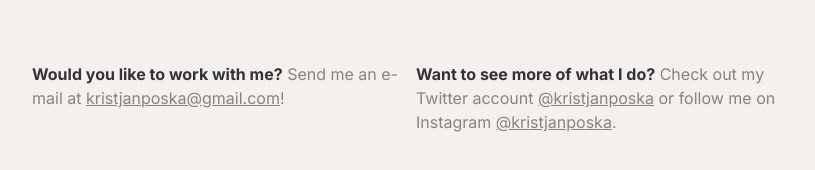
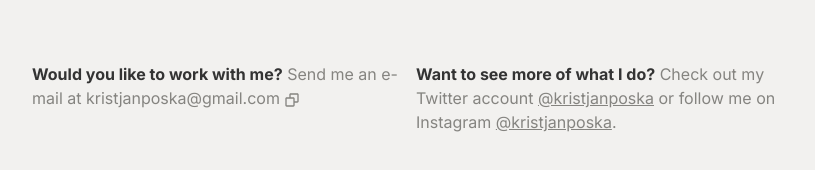
Before and after one commit to pxska/portfolio, a Next.js app: page / in a window 1280 px wide. Shown: the part 1618-1788 px from the top of the page, without its empty margins (232-1047 px from the left). Built offline with nearby package versions, Linux system fonts and the light colour scheme.

Commit message:
Update description & add copy to clipboard for e-mail

```diff
--- a/src/pages/_app.js
+++ b/src/pages/_app.js
@@ -12,7 +12,7 @@ export default function App({Component, pageProps}) {
   return (
     <>
       <Head>
-        <title>Kristjan Poska</title>
+        <title>Kristjan Poska ~ Design Engineer</title>
 
         <link
           rel="icon"
@@ -30,7 +30,7 @@ export default function App({Component, pageProps}) {
 
         <meta
           name="description"
-          content="Kristjan Poska is a talented front-end developer and interaction design student with a passion for creating beautiful and user-friendly digital experiences. Learn more about Kristjan and his impressive skills and experience in web development and design."
+          content="Kristjan Poska is a talented design engineer and interaction design student with a passion for creating beautiful and user-friendly digital experiences."
         />
 
         <meta name="theme-color" content="#F2F1EF" />
--- a/src/pages/index.js
+++ b/src/pages/index.js
@@ -11,6 +11,8 @@ import Phone from '@assets/icons/phone.svg';
 import Bills from '@assets/icons/bills.svg';
 import Stocks from '@assets/icons/stocks.svg';
 import Note from '@assets/icons/note.svg';
+
+import {BiCopy, BiCheck} from 'react-icons/bi';
 
 export async function getStaticProps() {
   try {
@@ -73,13 +75,22 @@ function getIcon(fmIcon) {
 }
 
 const Index = ({posts}) => {
+  const [copyIcon, setCopyIcon] = useState(<BiCopy />);
   const [shuffledArray, setShuffledArray] = useState([]);
 
   useEffect(() => {
     setShuffledArray(shuffle(COLORS));
   }, []);
 
-  console.log(posts);
+  const copyContent = async () => {
+    await navigator.clipboard.writeText('kristjanposka@gmail.com').then(() => {
+      setCopyIcon(<BiCheck />);
+
+      setTimeout(() => {
+        setCopyIcon(<BiCopy />);
+      }, 1000);
+    });
+  };
 
   return (
     <div className={styles.container}>
@@ -106,7 +117,10 @@ const Index = ({posts}) => {
       <section className={styles.contact}>
         <div>
           <span className={styles.bold}>Would you like to work with me?</span>
-          &nbsp;Send me an e-mail at <button>kristjanposka@gmail.com</button>!
+          &nbsp;Send me an e-mail at kristjanposka@gmail.com
+          <button className="align-middle ml-1" onClick={copyContent}>
+            {copyIcon}
+          </button>
         </div>
         <div>
           <span className={styles.bold}>Want to see more of what I do?</span>
```
